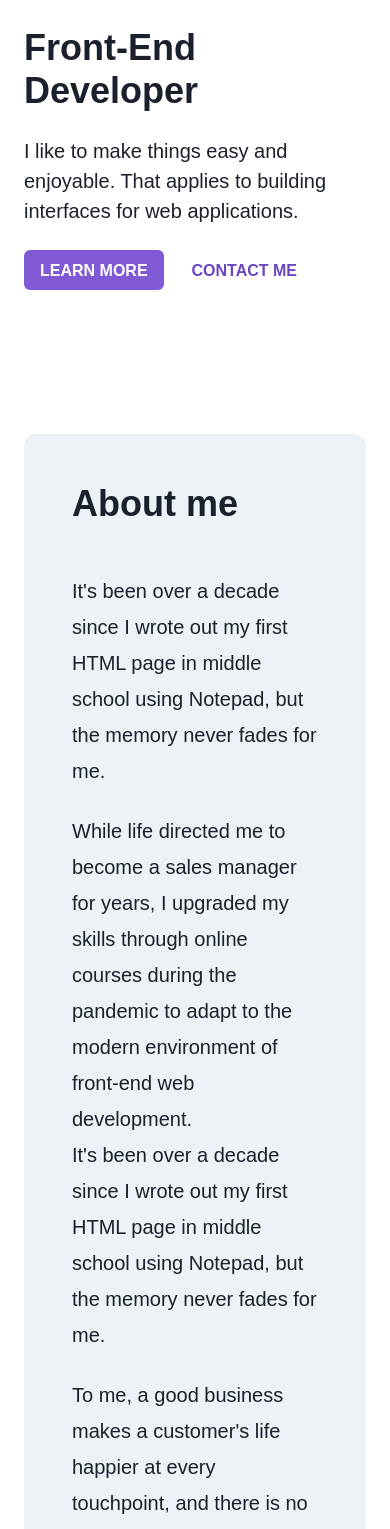
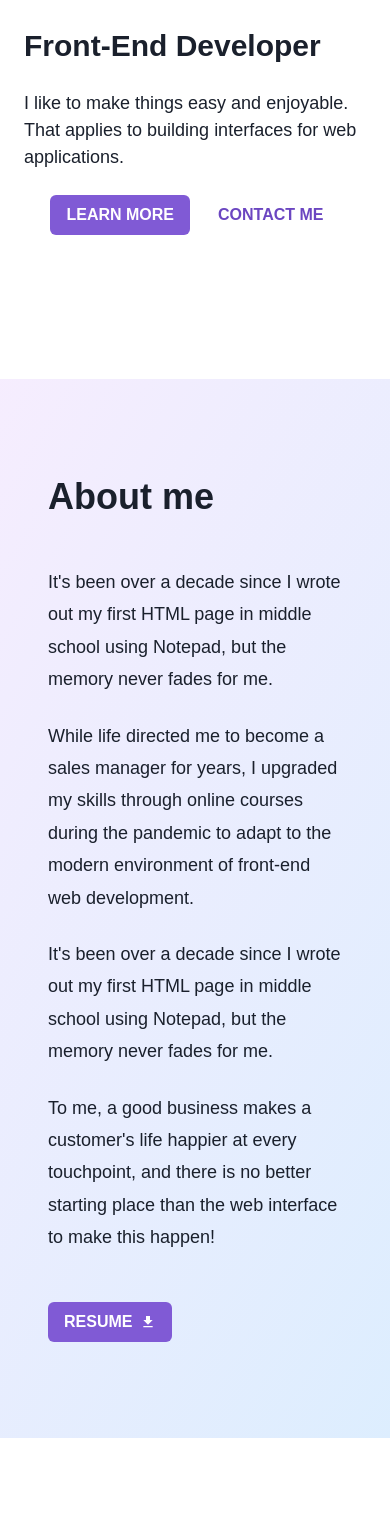
Before and after one commit to john-zhuangzhuang-li/my-next-story, a Next.js app: page / in a window 390 px wide. Shown: the part 446-1975 px from the top of the page. Built offline with nearby package versions, Linux system fonts and the light colour scheme.

Commit message:
Adjusted responsive styles

```diff
--- a/components/AboutSectionAlt.js
+++ b/components/AboutSectionAlt.js
@@ -37,27 +37,34 @@ import { RiGithubFill } from "react-icons/ri";
 const AboutSectionAlt = () => {
   return (
     <Flex
-      gridColumn="center"
+      gridColumn="1 / -1"
+      py={12}
+      bgGradient={`linear-gradient(120deg, rgba(224, 195, 252, 0.3) 0%, rgba(142, 197, 252, 0.3) 100%)`}
+      justifyContent="center"
+      alignItems="center"
+    >
+      <Flex
+        maxW="65rem"
         flexDir="column"
         justifyContent="center"
         alignItems="flex-start"
         rowGap={12}
         p={12}
-      bg="gray.100"
+        // bg="gray.100"
         borderRadius="xl"
       >
         <Heading size="2xl">About me</Heading>
         <Grid
           gridTemplateColumns={{ base: "1fr", lg: "repeat(2, 1fr)" }}
           // gridTemplateColumns="repeat(2, 1fr)"
-        columnGap={6}
+          gap={6}
         >
           <Stack dir="column" align="flex-start" spacing={6}>
-          <Text fontSize="xl" textStyle="content">
+            <Text fontSize={{ base: "lg", sm: "xl" }} textStyle="content">
               It's been over a decade since I wrote out my first HTML page in
               middle school using Notepad, but the memory never fades for me.
             </Text>
-          <Text fontSize="xl" textStyle="content">
+            <Text fontSize={{ base: "lg", sm: "xl" }} textStyle="content">
               While life directed me to become a sales manager for years, I
               upgraded my skills through online courses during the pandemic to
               adapt to the modern environment of front-end web development.
@@ -72,16 +79,11 @@ const AboutSectionAlt = () => {
             //   borderRadius="lg"
           >
             {/* <Heading size="xl">About me</Heading> */}
-          <Text fontSize="xl" textStyle="content">
+            <Text fontSize={{ base: "lg", sm: "xl" }} textStyle="content">
               It's been over a decade since I wrote out my first HTML page in
               middle school using Notepad, but the memory never fades for me.
             </Text>
-          {/* <Text fontSize="xl" textStyle="content">
-            While life directed me to become a sales manager for years, I
-            upgraded my skills through online courses during the pandemic to
-            adapt to the modern environment of front-end web development.
-          </Text> */}
-          <Text fontSize="xl" textStyle="content">
+            <Text fontSize={{ base: "lg", sm: "xl" }} textStyle="content">
               To me, a good business makes a customer's life happier at every
               touchpoint, and there is no better starting place than the web
               interface to make this happen!
@@ -119,6 +121,7 @@ const AboutSectionAlt = () => {
         to make this happen!
       </Text> */}
       </Flex>
+    </Flex>
   );
 };
 
--- a/components/Footer.js
+++ b/components/Footer.js
@@ -165,7 +165,7 @@ const Footer = () => {
         >
           <IconButton
             aria-label="View github repo"
-            colorScheme="gray"
+            colorScheme="whiteAlpha"
             variant="ghost"
             size="lg"
             icon={<Icon as={RiGithubFill} w={8} h={8} color="#fff" />}
--- a/components/Header.js
+++ b/components/Header.js
@@ -12,6 +12,7 @@ import {
   Icon,
   Circle,
   Link,
+  textDecoration,
 } from "@chakra-ui/react";
 import { motion, isValidMotionProp } from "framer-motion";
 
@@ -49,7 +50,7 @@ const Header = ({ onScrollTo }) => {
       gap={12}
       flexDir={{ base: "column-reverse", lg: "row" }}
       // mb={12}
-      // bg="purple.100"
+      // bg="gray.700"
     >
       {/* CONTENT BOX */}
       <Flex
@@ -78,15 +79,21 @@ const Header = ({ onScrollTo }) => {
             👋
           </EmojiWrapper>
         </Heading>
-        <Heading size="2xl">Front-End Developer</Heading>
-        <Text fontSize="xl">
+        <Heading size={{ base: "xl", sm: "2xl" }}>Front-End Developer</Heading>
+        <Text fontSize={{ base: "lg", sm: "xl" }}>
           I like to make things easy and enjoyable. That applies to building
           interfaces for web applications.
         </Text>
         {/* ACTIONS */}
-        <Stack direction="row" spacing={3} align="center">
+        <Stack
+          direction="row"
+          spacing={3}
+          align="center"
+          justify={{ base: "center", sm: "flex-start" }}
+        >
           <Button
             // rightIcon={<Icon as={FaChevronDown} />}
+            // flex="1"
             colorScheme="purple"
             variant="solid"
             textTransform="uppercase"
@@ -96,11 +103,14 @@ const Header = ({ onScrollTo }) => {
             learn more
           </Button>
           <Link
+            // display="flex"
+            // flex="1"
             href="https://github.com/john-zhuangzhuang-li/my-next-story"
             isExternal
           >
             <Button
               // rightIcon={<Icon as={TfiEmail} />}
+              // flex="1"
               colorScheme="purple"
               // variant="outline"
               variant="ghost"
--- a/components/PortfolioSection.js
+++ b/components/PortfolioSection.js
@@ -18,7 +18,7 @@ const PortfolioSection = () => {
       gridColumn="center"
       alignItems="center"
       flexDir="column"
-      rowGap={24}
+      rowGap={{ base: 12, sm: 24 }}
       // my={24}
       //   bgGradient="linear(to-r, #fff, gray.100)"
     >
@@ -28,7 +28,7 @@ const PortfolioSection = () => {
       <Flex
         as="ul"
         flexDir="column"
-        rowGap={32}
+        rowGap={{ base: 24, sm: 44 }}
         listStyleType="none"
         sx={{
           "& > li": {
```
Lines whose indentation alone changed are shown as unchanged.
